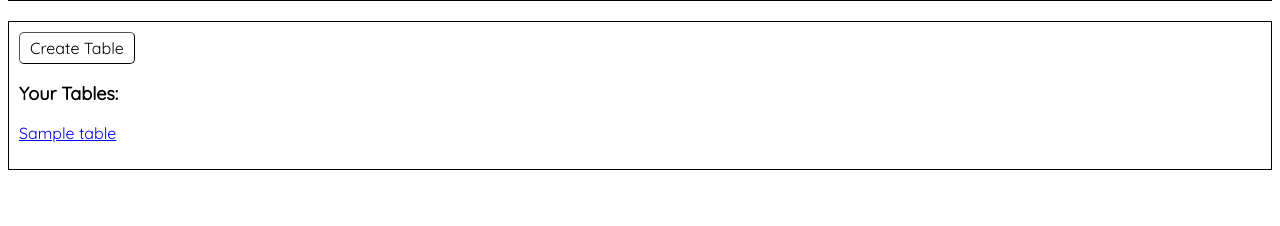
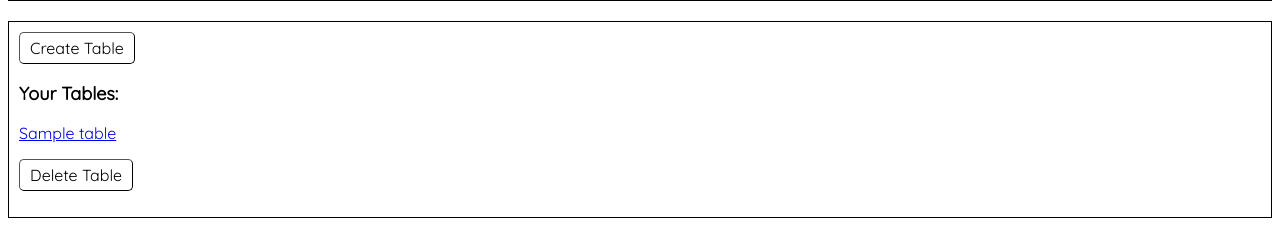
Before and after one commit to kur0neko/DesignWebsiteWithFlask, a Python web app: template Web App Tester/app/templates/home.html in a window 1280 px wide. Shown: the part 765-991 px from the top of the page. Before the commit the page ends 935 px from the top, so only its background shows below. Run offline with Jinja, Linux system fonts and the light colour scheme; the template is opened without the code that fills it: most values are stand-ins (such as "Sample title", 1, 10 or a date in 2020).

Commit message:
add delete table

```diff
--- a/Web App Tester/app/forms.py
+++ b/Web App Tester/app/forms.py
@@ -90,6 +90,9 @@ class EditNoteButton(FlaskForm):
 class DeleteNoteButton(FlaskForm):
     button = SubmitField('Delete Note')
 
+class DeleteTableButton(FlaskForm):
+    button = SubmitField('Delete Table')
+
 
 
 class DeleteProfile(FlaskForm):                                                                                             #form for user to delete their profile
--- a/Web App Tester/app/templates/home.html
+++ b/Web App Tester/app/templates/home.html
@@ -128,6 +128,7 @@
     <button class="home-button">Create Table</button>
   </a>
 
+
   <div>
     <!-- Show list of all currently created tables-->
     <p class ="title">
@@ -141,6 +142,12 @@
               <p>{{table.table_name}}</p>
           </a>
         </div>
+
+        <div>
+          <a href="{{ url_for('deleteTable', table_id = table.id)}}">
+              <button class="home-button">Delete Table</button>
+          </a>
+        </div>
         {% endfor %}
     </p>
   </div>
```
Also changed, not shown: Web App Tester/app/routes.py (+11 -1 lines), Web App Tester/app/app.db.
